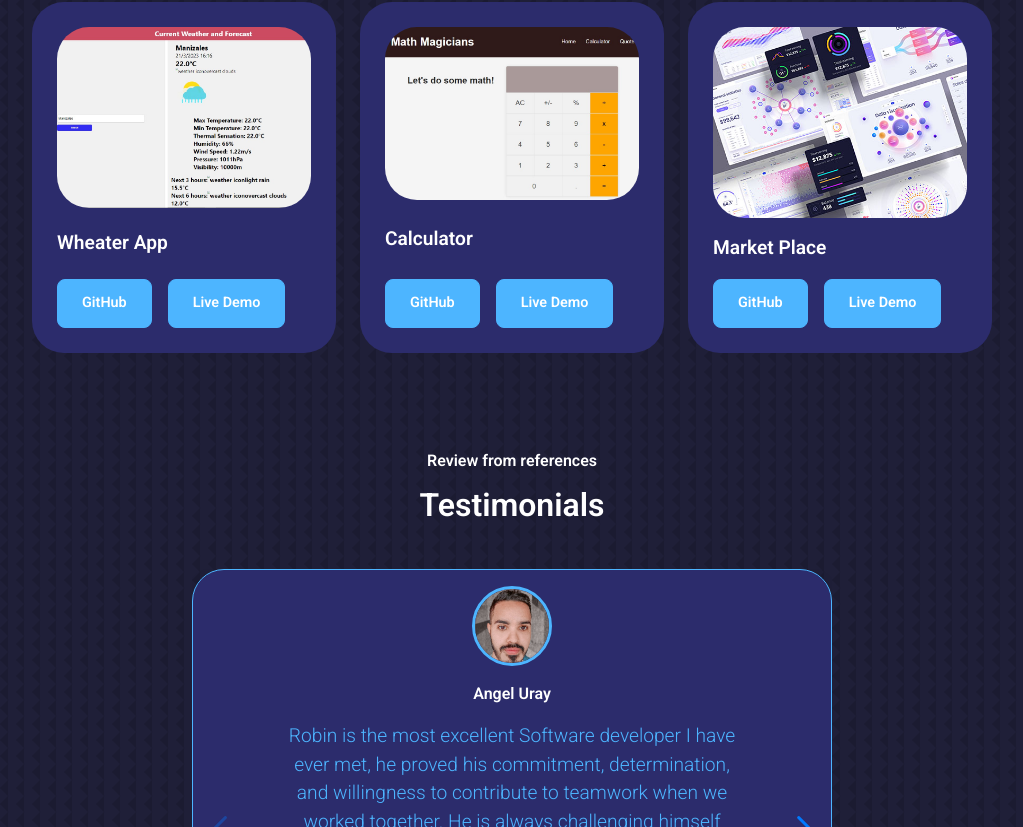
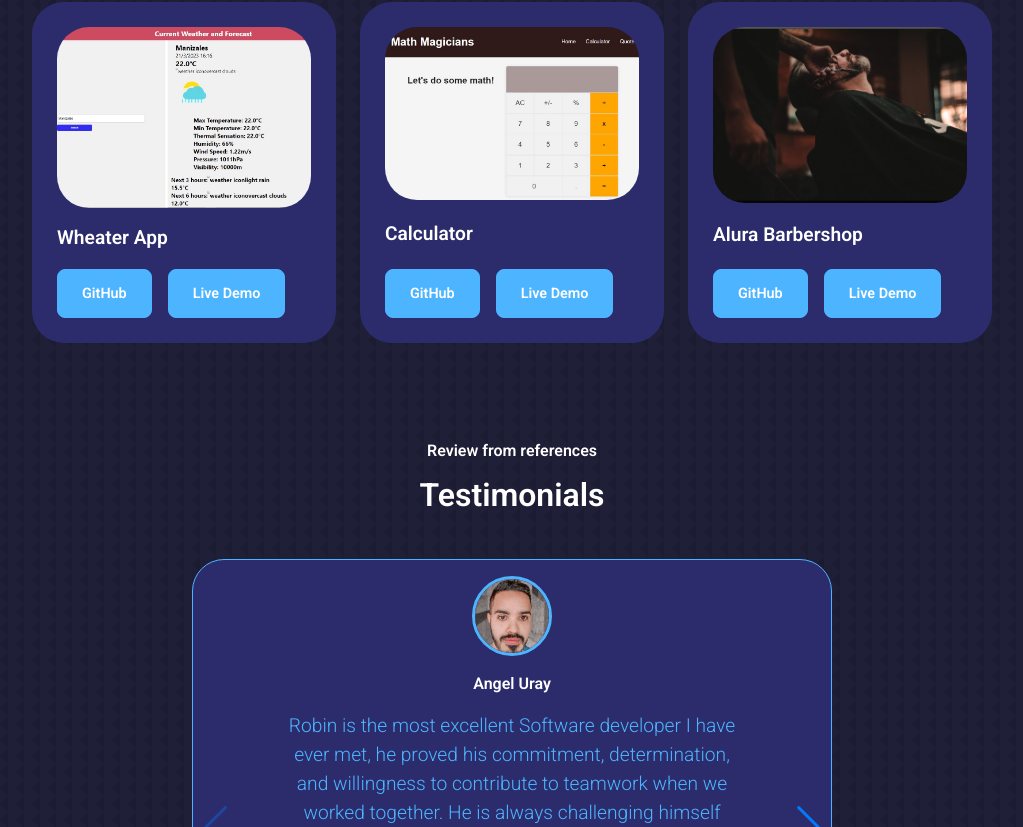
Before and after one commit to robinbenitezmora/Portfolio-Full-Stack-Robin, a React (Create React App) app: page / in a window 1280 px wide. Shown: the part 3620-4447 px from the top of the page, without its empty margins (128-1151 px from the left). Built offline with nearby package versions, Linux system fonts and the light colour scheme.

Commit message:
Fix the Demo link for 'Barbershop' project

```diff
--- a/src/components/portfolio/Portfolio.jsx
+++ b/src/components/portfolio/Portfolio.jsx
@@ -4,7 +4,7 @@ import IMG2 from '../../assets/crypto_coins.jpg'
 import IMG3 from '../../assets/tv_series.jpg'
 import IMG4 from '../../assets/weather.jpg'
 import IMG5 from '../../assets/math_magician.jpg'
-import IMG6 from '../../assets/portfolio6.jpg'
+import IMG6 from '../../assets/barbershop.jpg'
 import './portfolio.css'
 
 const data = [
@@ -41,14 +41,14 @@ const data = [
     image: IMG5,
     title: 'Calculator',
     github: 'https://github.com/robinbenitezmora/math-magician',
-    live: 'https://dribbble.com/Allien_pixels'
+    live: 'https://63233fbe2d9fc6644776cddc--serene-rolypoly-6c9e95.netlify.app/'
   },
   {
     id: 6,
     image: IMG6,
-    title: 'Market Place',
-    github: 'https://github.com/robinbenitezmora/Market-Place',
-    live: 'https://dribbble.com/Allien_pixels'
+    title: 'Alura Barbershop',
+    github: 'https://github.com/robinbenitezmora/Barbershop',
+    live: 'https://dazzling-gelato-a01006.netlify.app/'
   }
 ]
 
```
Also changed, not shown: src/assets/barbershop.jpg (added).
